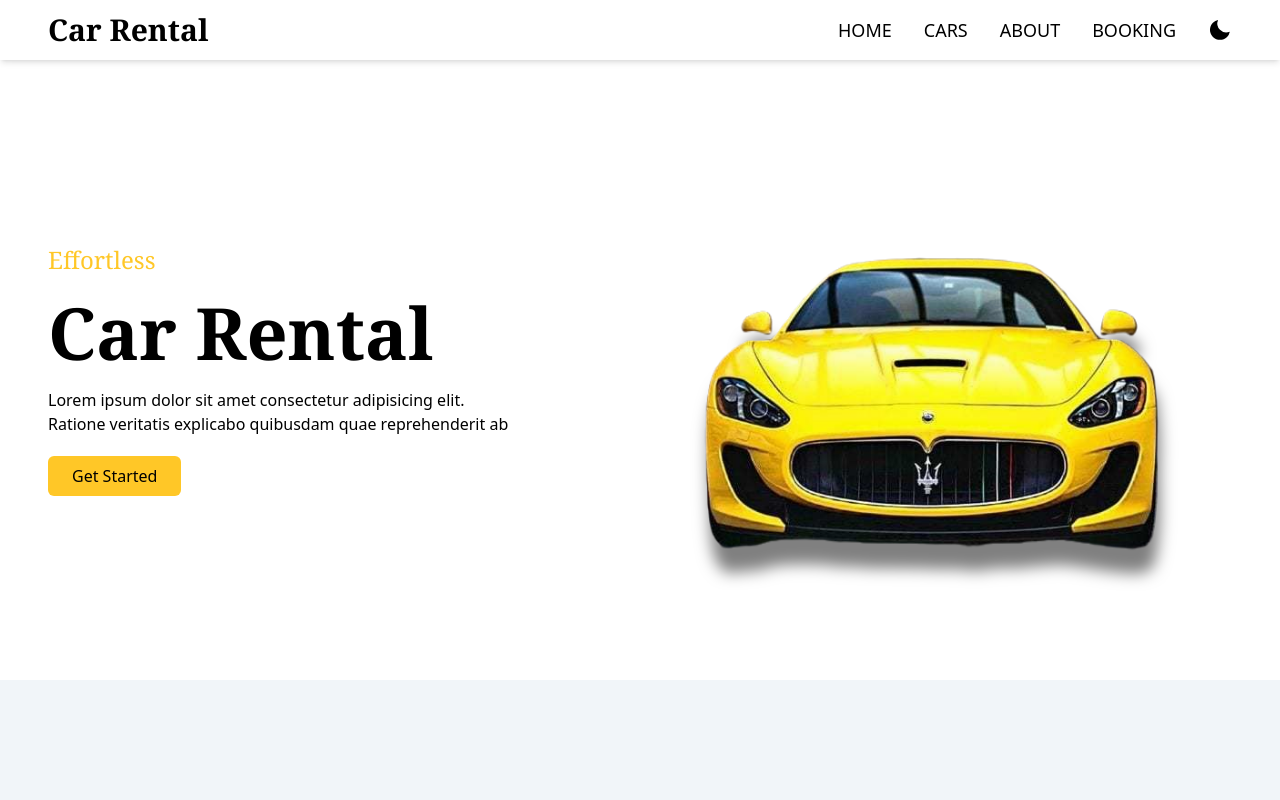
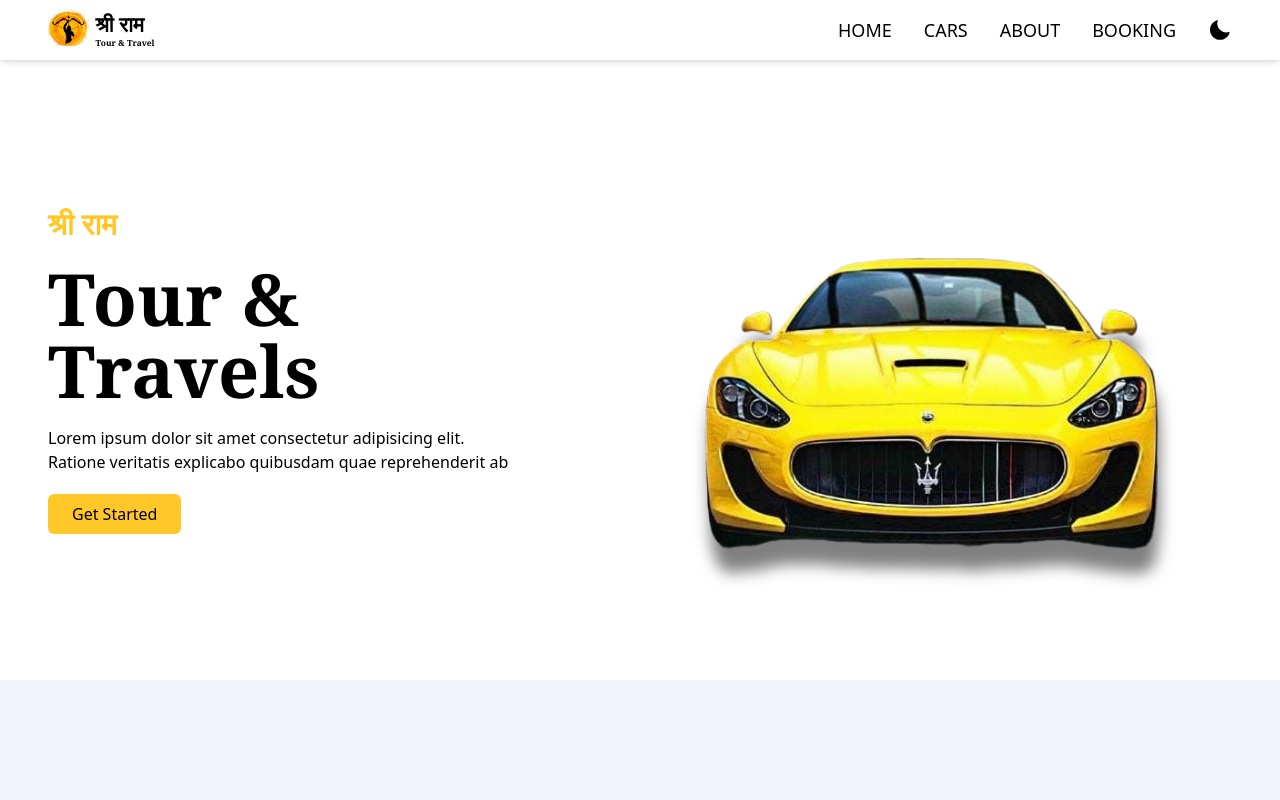
Before and after one commit to thesaty4/tour-travel-portfolio, a React (Vite) app: page / in a window 1280 px wide. Shown: the top 800 px of the page. Built offline with nearby package versions, Linux system fonts and the light colour scheme.

Commit message:
integrate ids

```diff
--- a/package.json
+++ b/package.json
@@ -1,5 +1,5 @@
 {
-  "name": "the-coding-journey",
+  "name": "tour-travel-portfolio",
   "private": true,
   "version": "0.0.0",
   "type": "module",
--- a/src/components/Hero/Hero.jsx
+++ b/src/components/Hero/Hero.jsx
@@ -24,15 +24,15 @@ const Hero = ({ theme }) => {
             />
           </div>
           <div className="space-y-5 order-2 sm:order-1 sm:pr-32 ">
-            <p data-aos="fade-up" className="text-primary text-2xl font-serif">
-              Effortless
+            <p data-aos="fade-up" className="text-primary text-3xl font-serif font-bold">
+            श्री राम
             </p>
             <h1
               data-aos="fade-up"
               data-aos-delay="600"
               className="text-5xl lg:text-7xl font-semibold font-serif"
             >
-              Car Rental
+              Tour & Travels
             </h1>
             <p data-aos="fade-up" data-aos-delay="1000">
               Lorem ipsum dolor sit amet consectetur adipisicing elit. Ratione
--- a/src/components/Navbar/Navbar.jsx
+++ b/src/components/Navbar/Navbar.jsx
@@ -2,6 +2,7 @@ import React, { useState } from "react";
 import { BiSolidSun, BiSolidMoon } from "react-icons/bi";
 import { HiMenuAlt3, HiMenuAlt1 } from "react-icons/hi";
 import ResponsiveMenu from "./ResponsiveMenu";
+import ShriRamIcon from "../../assets/icons/shri-ram-logo.png";
 
 export const Navlinks = [
   {
@@ -38,8 +39,12 @@ const Navbar = ({ theme, setTheme }) => {
     >
       <div className="container py-2 md:py-0">
         <div className="flex justify-between items-center">
-          <div>
-            <span className="text-3xl font-bold font-serif">Car Rental</span>
+          <div className="flex items-center gap-2" style={{zoom:0.7}}>
+            <span className="w-[60px] h-[60px]"><img src={ShriRamIcon}/></span>
+            <span className="font-bold font-serif ">
+              <div className="text-3xl">श्री राम</div>
+              <div className="text-xs">Tour & Travel</div>
+            </span>
           </div>
           <nav className="hidden md:block">
             <ul className="flex items-center gap-8">
--- a/src/components/Navbar/ResponsiveMenu.jsx
+++ b/src/components/Navbar/ResponsiveMenu.jsx
@@ -33,7 +33,7 @@ const ResponsiveMenu = ({ showMenu }) => {
       </div>
       <div className="footer">
         <h1>
-          Made with ❤ by <a href="https://dilshad-ahmed.github.io/">Dilshad</a>{" "}
+          Made with ❤ by <a href="https://www.instagram.com/_the.satya/">Satya Mishra</a>{" "}
         </h1>
       </div>
     </div>
```
Also changed, not shown: src/assets/icons/car-icon.png (added), src/assets/icons/shri-ram-logo.png (added).
